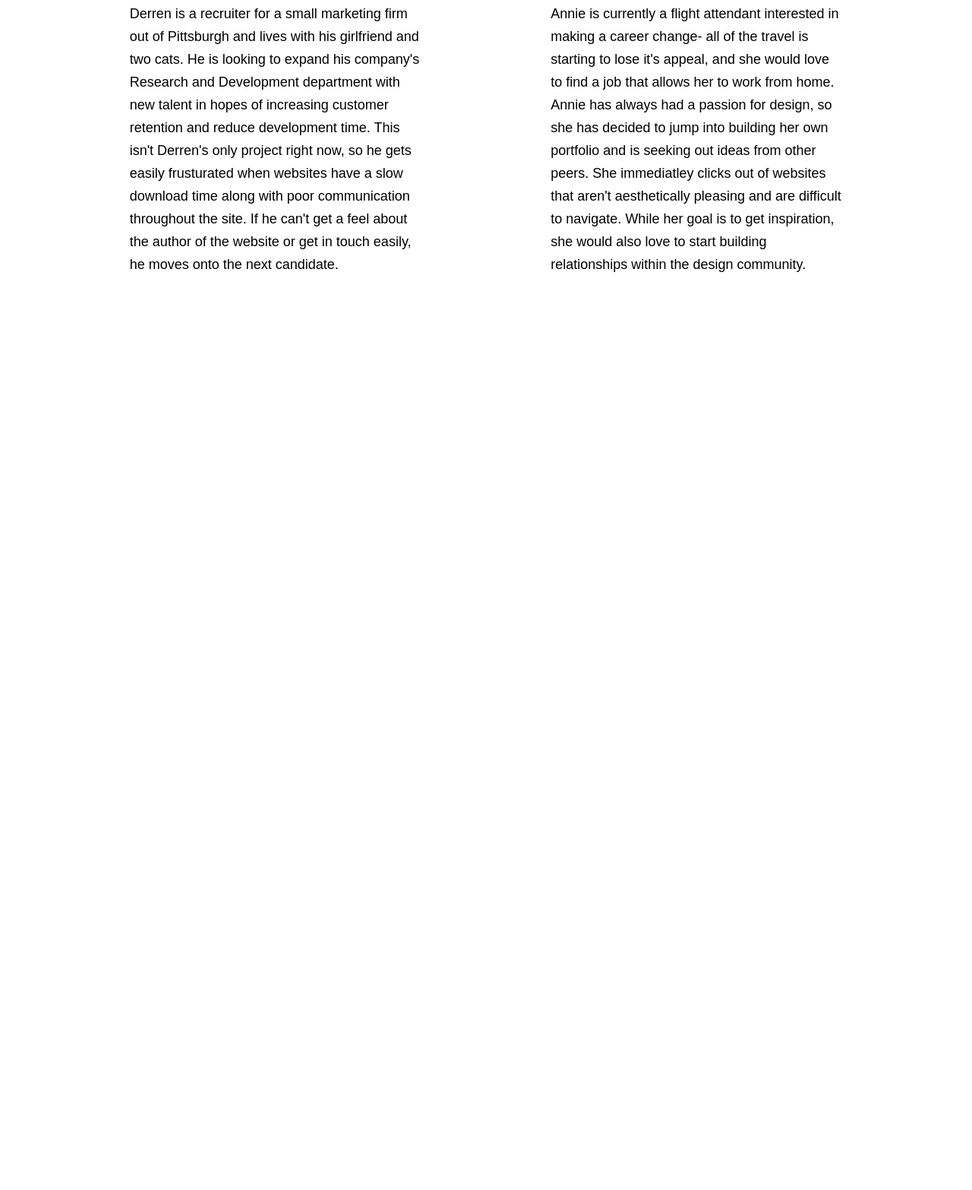
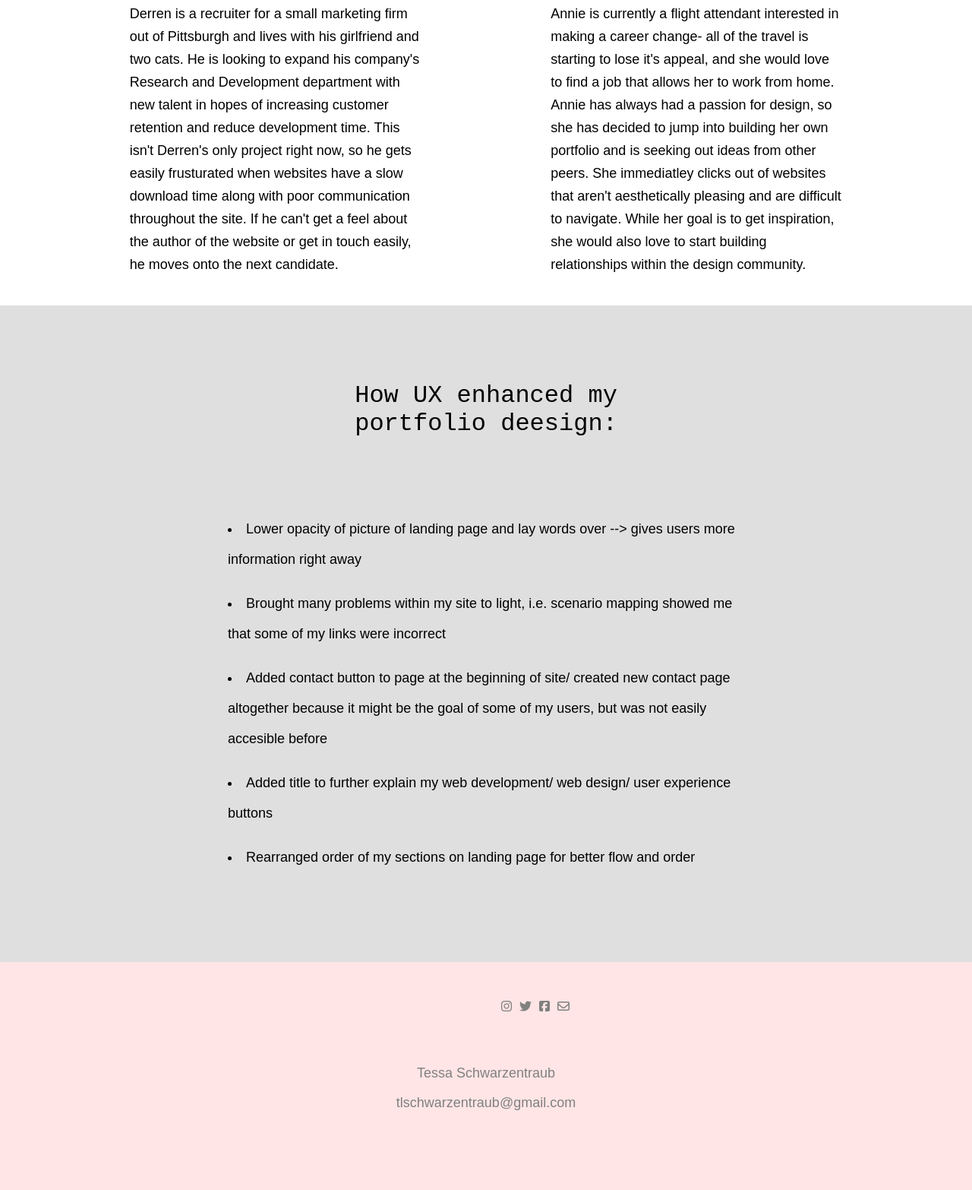
Before and after one commit to tessaschwarzentraub/coding_fellowship, a plain HTML site: page portfolio/ux.html in a window 1280 px wide. Shown: the part 2349-3915 px from the top of the page at 76% size. Before the commit the page ends 2730 px from the top, so only its background shows below. Drawn offline with Linux system fonts and the light colour scheme.

Commit message:
UX page updates
added footer

added last section- bulleted list with ux design changes on portfolio site/ gray background

```diff
--- a/portfolio/ux.css
+++ b/portfolio/ux.css
@@ -130,3 +130,35 @@ img {
   text-align: center;
   width: 30%;
 }
+.lastSection {
+  background-color: #DFDFDF;
+}
+li {
+    font-family: 'Montserrat', sans-serif;
+    font-size: large;
+    line-height: 40px;
+}
+.designChanges {
+  margin-top: 100px;
+  margin-left: 300px;
+  margin-right: 300px;
+  padding-bottom: 100px;
+}
+.footer {
+  background-color: #FFE5E5;
+  height: 300px;
+  color: gray;
+  text-align: center;
+}
+.icon3 {
+  display: flex;
+  flex-direction: row;
+  float: center;
+  padding: 50px;
+  padding-left: 660px;
+  color: gray;
+  text-decoration: none;
+}
+.individualicon3 {
+  margin-right: 10px;
+}
--- a/portfolio/ux.html
+++ b/portfolio/ux.html
@@ -2,6 +2,7 @@
 <html>
     <head>
         <link rel="stylesheet" href="ux.css">
+        <script src="https://kit.fontawesome.com/b5fb9a944d.js" crossorigin="anonymous"></script>
     </head>
     <body style="margin: 0; width: 100%;">
     <div class="navbar">
@@ -70,6 +71,25 @@
         </div>
         <div id="step three"></div>
     </div>
-    <div id="designChanges"></div>
+    <div class="lastSection">
+        <h1 class="title" style="padding-top: 100px;">How UX enhanced my portfolio deesign:</h1>
+        <div class="designChanges"><ui>
+            <li>Lower opacity of picture of landing page and lay words over --> gives users more information right away</li><br>
+            <li>Brought many problems within my site to light, i.e. scenario mapping showed me that some of my links were incorrect</li><br>
+            <li>Added contact button to page at the beginning of site/ created new contact page altogether because it might be the goal of some of my users, but was not easily accesible before</li><br>
+            <li>Added title to further explain my web development/ web design/ user experience buttons</li><br>
+            <li>Rearranged order of my sections on landing page for better flow and order</li><br>
+        </ui></div>
+    </div>
+    <div class="footer">
+        <div class="icon3">
+            <div class="individualicon3"><a href="https://www.instagram.com/tessaschwarzentraub/?hl=en" style="color: gray;"><i class="fab fa-instagram"></i></a></div>
+            <div class="individualicon3"><a href="https://twitter.com/tesssa18" style="color: gray;"><i class="fab fa-twitter"></i></a></div>
+            <div class="individualicon3"><a href="https://www.facebook.com/search/top/?q=tessa%20schwarzentraub" style="color: gray;"><i class="fab fa-facebook-square"></i></a></div>
+            <div class="individualicon3"><a href="mailto:tlschwarzentraub@gmail.com" style="color: gray;"><i class="far fa-envelope"></i></a></div>
+        </div>
+        <p>Tessa Schwarzentraub</p>
+        <p>tlschwarzentraub@gmail.com</p>
+    </div>
     </body>
 </html>
```
